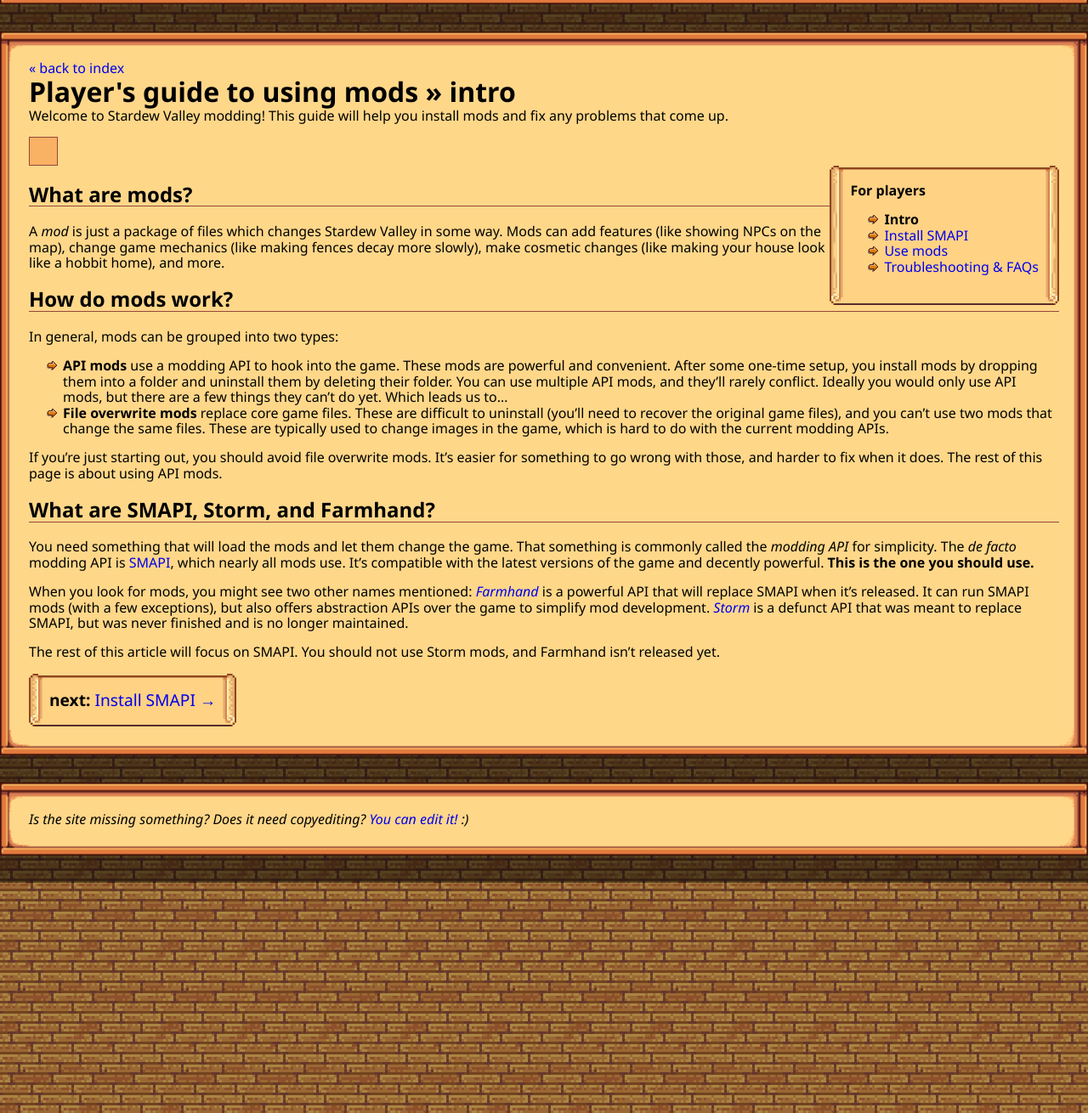
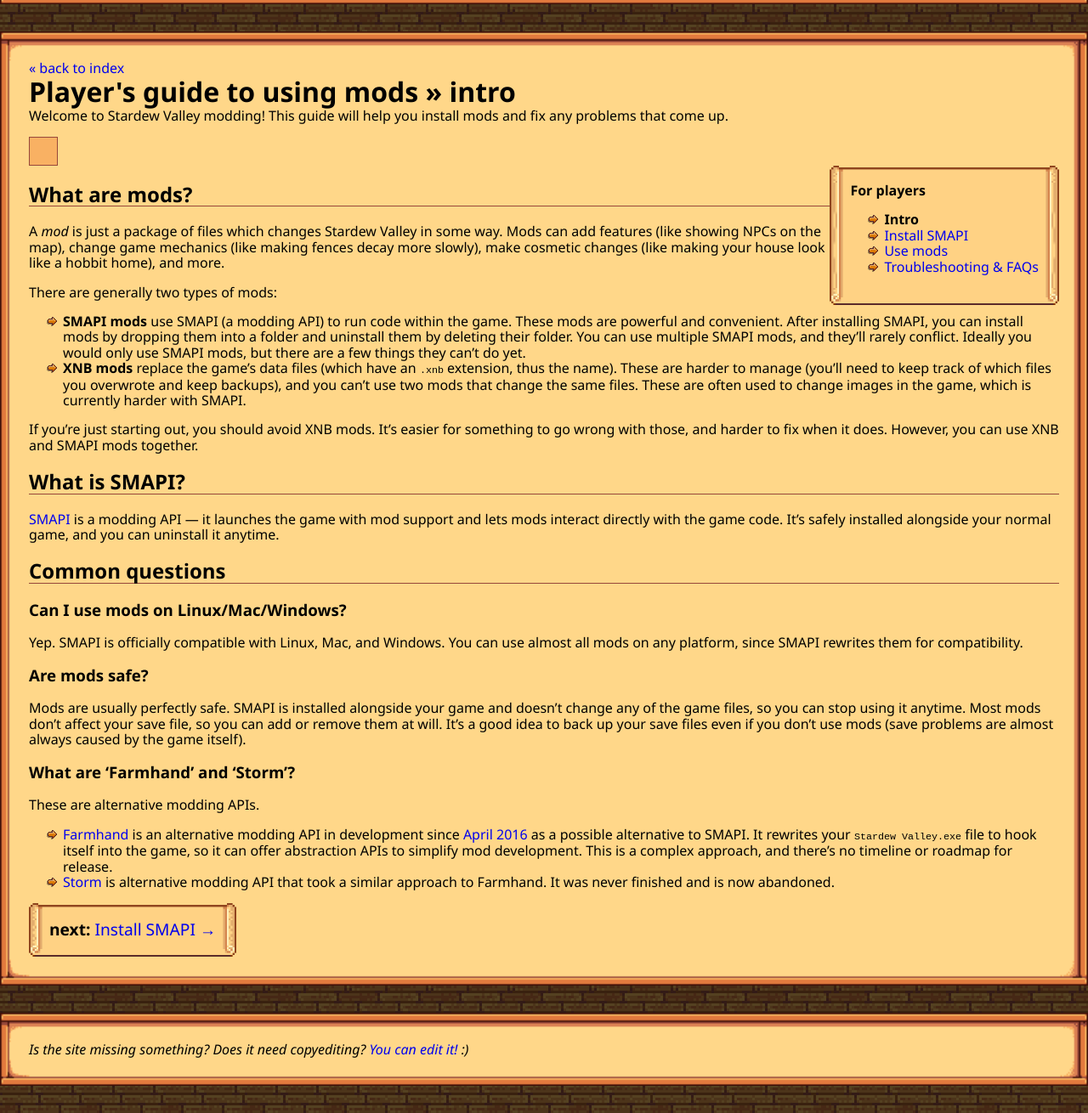
Before and after one commit to Pathoschild/canimod.github.io, a Jekyll site: the page built from for-players/intro.md, in a window 1280 px wide and 1400 px high, scrolled down 277 px, cut to the strip 90-1400 px from the top of the window. Shown: the whole strip at 85% size. Built offline with Jekyll 4.4.1, drawn with Linux system fonts in a browser that asks for light colours; nearby versions of some CDN libraries.

Commit message:
expand & tweak intro page

```diff
--- a/for-players/intro.md
+++ b/for-players/intro.md
@@ -22,35 +22,47 @@
 (like showing NPCs on the map), change game mechanics (like making fences decay more slowly), make
 cosmetic changes (like making your house look like a hobbit home), and more.
 
-## How do mods work?
-In general, mods can be grouped into two types:
+There are generally two types of mods:
 
-* **API mods** use a modding API to hook into the game. These mods are powerful and convenient.
-  After some one-time setup, you install mods by dropping them into a folder and uninstall them by
-  deleting their folder. You can use multiple API mods, and they'll rarely conflict. Ideally you
-  would only use API mods, but there are a few things they can't do yet. Which leads us to...
-* **File overwrite mods** replace core game files. These are difficult to uninstall (you'll need to
-  recover the original game files), and you can't use two mods that change the same files. These
-  are typically used to change images in the game, which is hard to do with the current modding
-  APIs.
+* **SMAPI mods** use SMAPI (a modding API) to run code within the game. These mods are powerful and
+  convenient. After installing SMAPI, you can install mods by dropping them into a folder and
+  uninstall them by deleting their folder. You can use multiple SMAPI mods, and they'll rarely
+  conflict. Ideally you would only use SMAPI mods, but there are a few things they can't do yet.
+* **XNB mods** replace the game's data files (which have an `.xnb` extension, thus the name).
+  These are harder to manage (you'll need to keep track of which files you overwrote and keep
+  backups), and you can't use two mods that change the same files. These are often used to change
+  images in the game, which is currently harder with SMAPI.
 
-If you're just starting out, you should avoid file overwrite mods. It's easier for something to go
-wrong with those, and harder to fix when it does. The rest of this page is about using API mods.
+If you're just starting out, you should avoid XNB mods. It's easier for something to go wrong with
+those, and harder to fix when it does. However, you can use XNB and SMAPI mods together.
 
-## What are SMAPI, Storm, and Farmhand?
-You need something that will load the mods and let them change the game. That something is commonly
-called the _modding API_ for simplicity. The _de facto_ modding API is [SMAPI](https://github.com/Pathoschild/SMAPI),
-which nearly all mods use. It's compatible with the latest versions of the game and decently
-powerful. **This is the one you should use.**
+## What is SMAPI?
+[SMAPI](https://github.com/Pathoschild/SMAPI) is a modding API — it launches the game with mod
+support and lets mods interact directly with the game code. It's safely installed alongside your
+normal game, and you can uninstall it anytime.
 
-When you look for mods, you might see two other names mentioned: _[Farmhand](https://github.com/ClxS/Stardew-Farmhand)_
-is a powerful API that will replace SMAPI when it's released. It can run SMAPI mods (with a few
-exceptions), but also offers abstraction APIs over the game to simplify mod development. _[Storm](http://community.playstarbound.com/threads/storm-modding-api.108484/)_
-is a defunct API that was meant to replace SMAPI, but was never finished and is no longer
-maintained.
+## Common questions
+### Can I use mods on Linux/Mac/Windows?
+Yep. SMAPI is officially compatible with Linux, Mac, and Windows. You can use almost all mods on
+any platform, since SMAPI rewrites them for compatibility.
 
-The rest of this article will focus on SMAPI. You should not use Storm mods, and Farmhand isn't
-released yet.
+### Are mods safe?
+Mods are usually perfectly safe. SMAPI is installed alongside your game and doesn't change any of
+the game files, so you can stop using it anytime. Most mods don't affect your save file, so you can
+add or remove them at will. It's a good idea to back up your save files even if you don't use mods
+(save problems are almost always caused by the game itself).
+
+### What are 'Farmhand' and 'Storm'?
+These are alternative modding APIs.
+
+* [Farmhand](https://github.com/ClxS/Stardew-Farmhand) is an alternative modding API in development
+since [April 2016](http://community.playstarbound.com/threads/what-happened-to-storm.112305/#post-2855809)
+as a possible alternative to SMAPI. It rewrites your `Stardew Valley.exe` file to hook itself into
+the game, so it can offer abstraction APIs to simplify mod development. This is a complex approach,
+and there's no timeline or roadmap for release.
+
+* [Storm](http://community.playstarbound.com/threads/storm-modding-api.108484/) is alternative
+  modding API that took a similar approach to Farmhand. It was never finished and is now abandoned.
 
 <div class="scroll-box" style="display: inline-block;">
 <big><strong>next:</strong> <a href="/for-players/install-smapi">Install SMAPI →</a></big>
```
